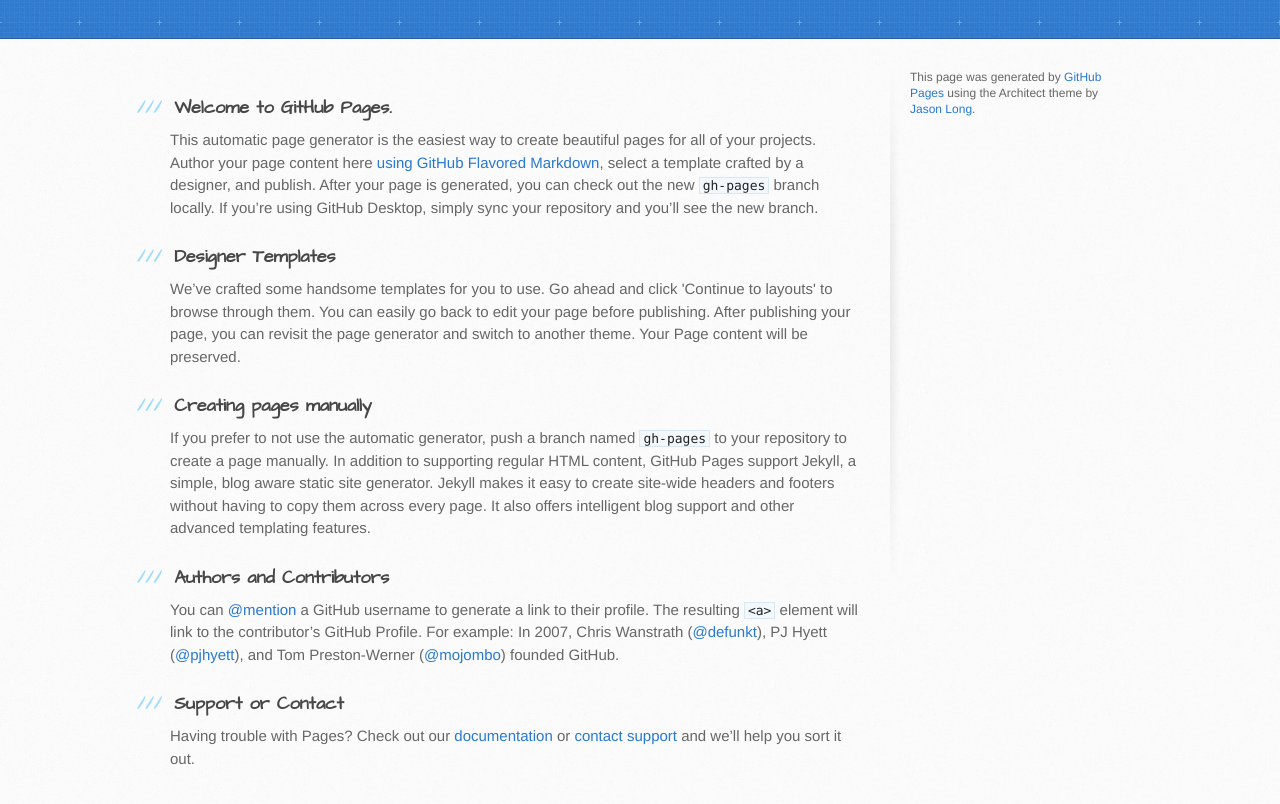
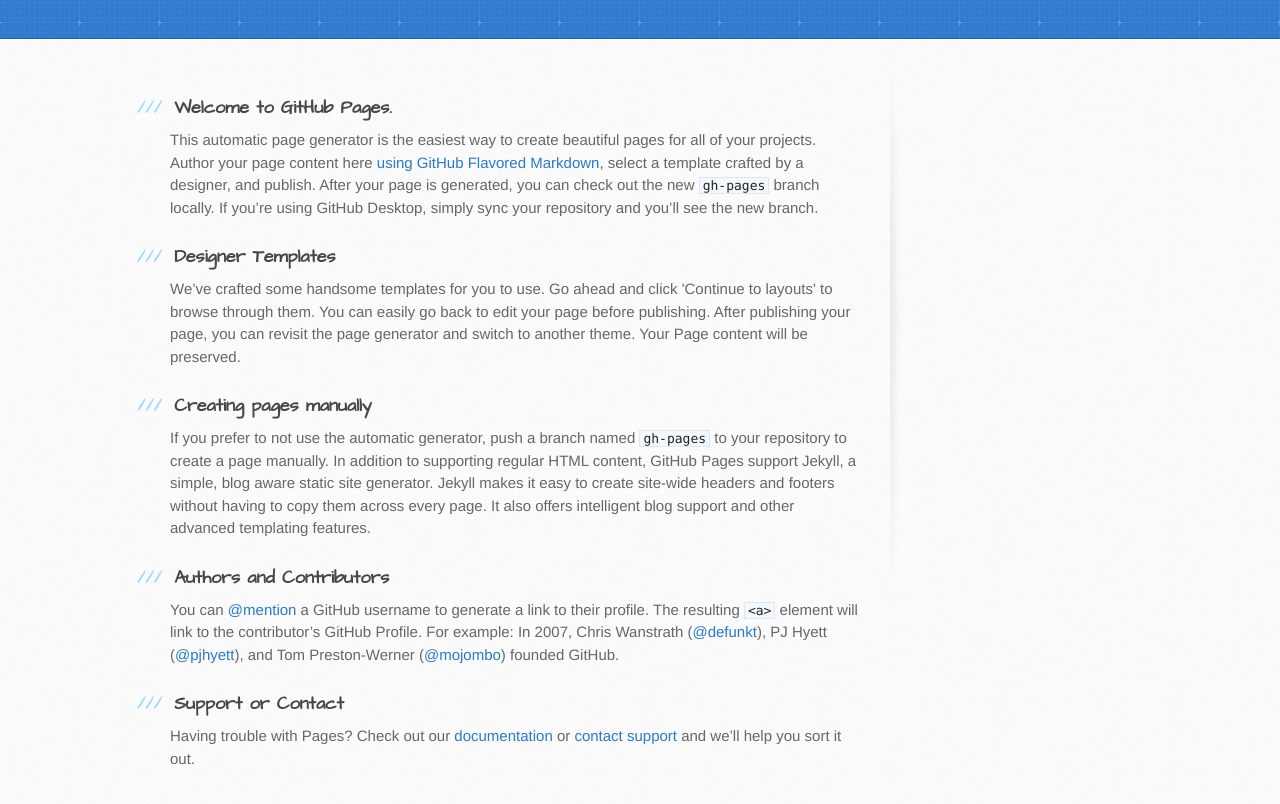
Before and after one commit to hausderblumen/hausderblumen.github.io, a plain HTML site: page index.html in a window 1280 px wide. Shown: the part 138-942 px from the top of the page. Drawn offline with Linux system fonts and the light colour scheme.

Commit message:
removing sidebar

```diff
--- a/index.html
+++ b/index.html
@@ -57,7 +57,7 @@
         <aside id="sidebar">
 
 
-          <p>This page was generated by <a href="https://pages.github.com">GitHub Pages</a> using the Architect theme by <a href="https://twitter.com/jasonlong">Jason Long</a>.</p>
+          <!--<p>This page was generated by <a href="https://pages.github.com">GitHub Pages</a> using the Architect theme by <a href="https://twitter.com/jasonlong">Jason Long</a>.</p>-->
         </aside>
       </div>
     </div>
```
